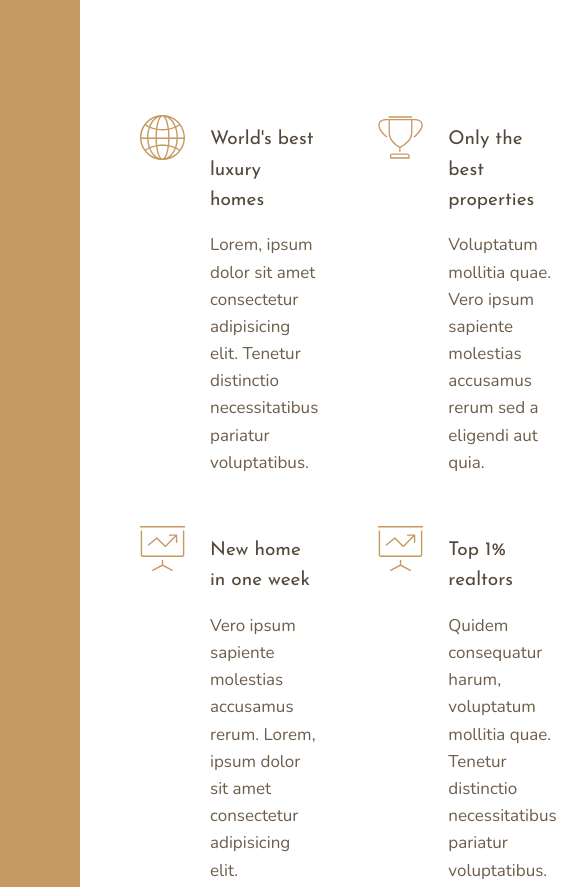
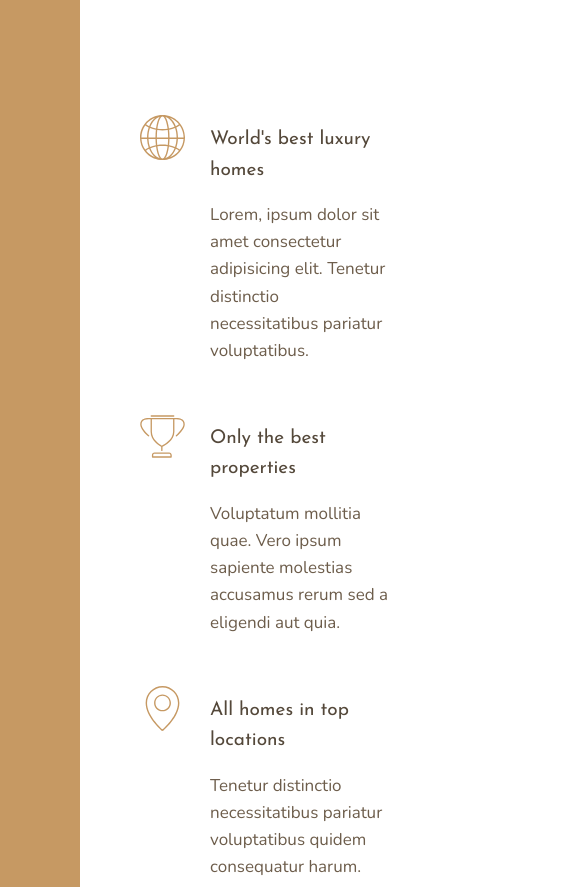
Before and after one commit to arhamilton92/nexter, a website: page index.html in a window 390 px wide. Shown: the part 700-1587 px from the top of the page, 585 px wide, since content can reach past the window. Drawn offline with nearby package versions, Linux system fonts and the light colour scheme.

Commit message:
features boxes // responsive

```diff
--- a/sass/_features.scss
+++ b/sass/_features.scss
@@ -6,7 +6,8 @@
 	grid-column: center-start / center-end;
 
 	display: grid;
-	grid-template-columns: repeat(3, 1fr);
+	// grid-template-columns: repeat(3, 1fr);
+    grid-template-columns: repeat(auto-fit, minmax(25rem, 1fr));
 	grid-gap: 6rem;
     align-items: start;
 }
```
Also changed, not shown: css/style.css, sass/main.css, 1 other file.
